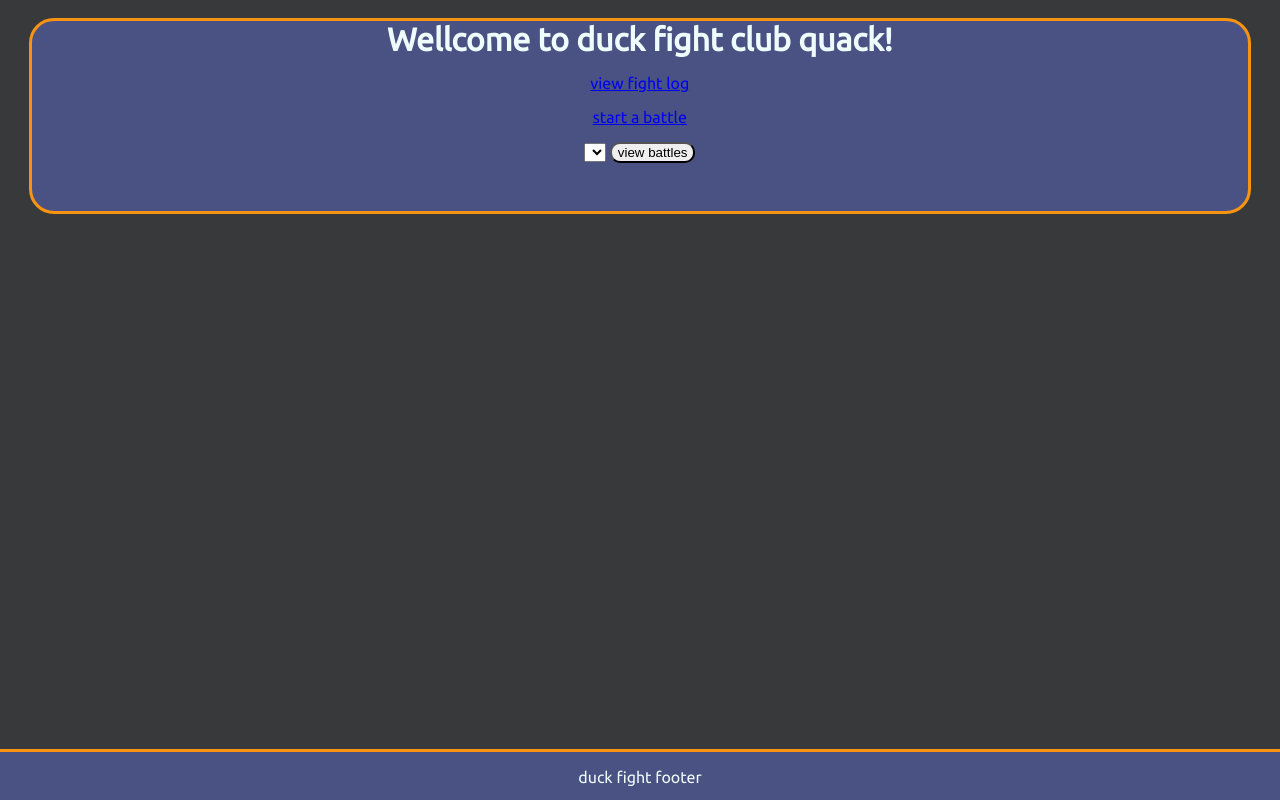
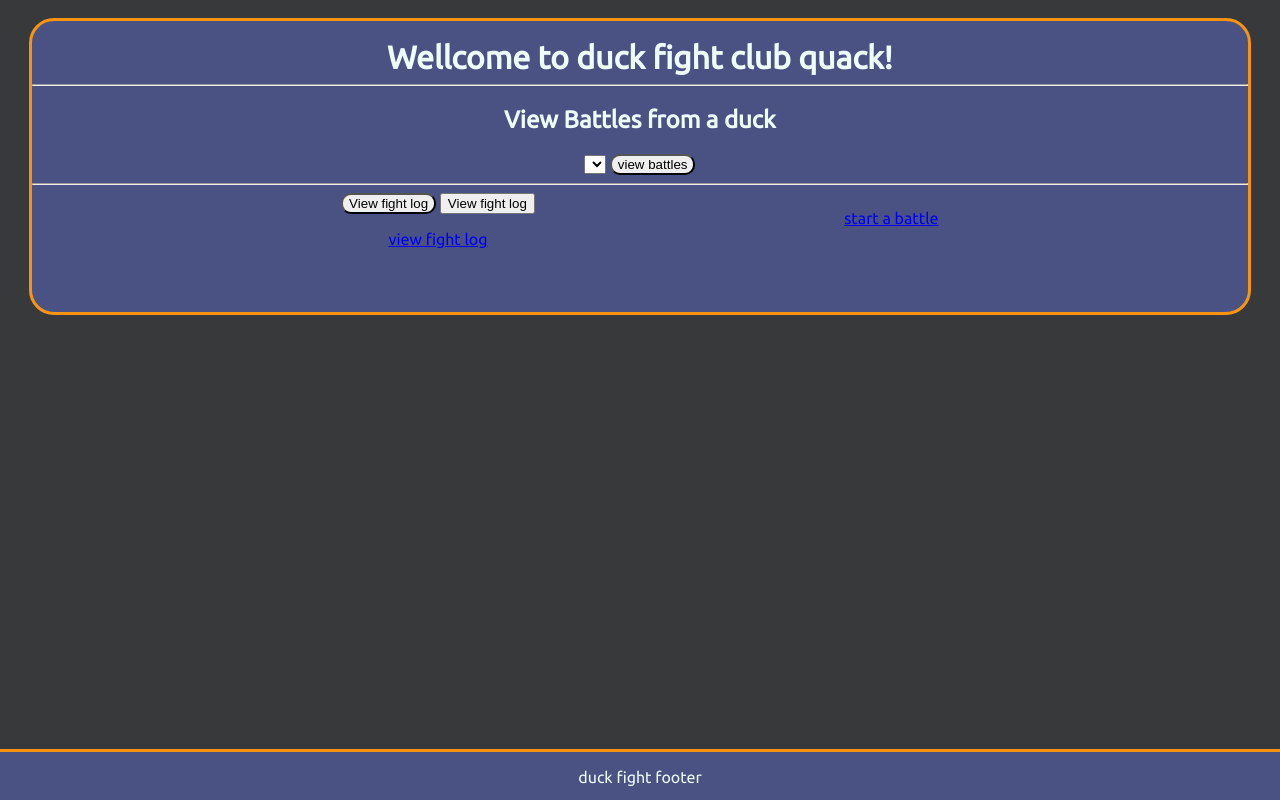
Before and after one commit to Grilo16/project_duck_gym_fight_club, a Flask app: page /fight_club/enter in a window 1280 px wide. Shown: the part 41-841 px from the top of the page. Run offline with Flask 2, Linux system fonts and the light colour scheme; data that the repository does not hold is empty; some libraries are stand-ins or nearby versions.

Commit message:
more css

```diff
--- a/static/style.css
+++ b/static/style.css
@@ -171,8 +171,14 @@ button {
 }
 
 
+#first-rule-of-fight-club {
+    width: 420px;
+}
 
-
+.fight-club-links {
+    display: flex;
+    justify-content: space-evenly;
+}
 
 
 
--- a/templates/fight_club/fight_club_homepage.html
+++ b/templates/fight_club/fight_club_homepage.html
@@ -1,12 +1,9 @@
 {% extends "base.html" %}
 {% block content %}
+<br>
 <h1>Wellcome to duck fight club quack!</h1>
-<p>
-    <a href="/fight_club/fight_log">view fight log</a>
-</p>
-<p>
-    <a href="/fight_club/battle/select_combatants">start a battle</a>
-</p>
+<hr>
+<h2>View Battles from a duck</h2>
 <form action="/fight_club/battles" method="post">
     <select name="duck" id="">
         {% for duck in all_ducks %}
@@ -18,4 +15,25 @@
     <button type="submit">view battles</button>
 
 </form>
+<hr>
+
+<div class="fight-club-links">
+
+    <div>
+        <form action="/fight_club/fight_log">
+            <button type="submit">View fight log</button>
+            <input type="submit" value="View fight log">
+        </form>
+        <p>
+            <a href="/fight_club/fight_log">view fight log</a>
+        </p>
+    </div>
+    <div>
+
+    <p>
+        <a href="/fight_club/battle/select_combatants">start a battle</a>
+    </p>
+</div>
+
+</div>
 {% endblock %}
--- a/templates/fight_club/fight_club_test.html
+++ b/templates/fight_club/fight_club_test.html
@@ -1,9 +1,10 @@
 {% extends "base.html" %}
 {% block content %}
+
 <h1>What is the first rule of duck fight club?</h1>
-
+<br>
 <form action="/fight_club" method="post">
-    <input type="text" name="answer" value="You do not quack about duck fight club">
+    <input id="first-rule-of-fight-club" type="text" name="answer" value="You do not quack about duck fight club">
     <button type="submit">Submit answer</button>
 </form>
 {% endblock %}
```
